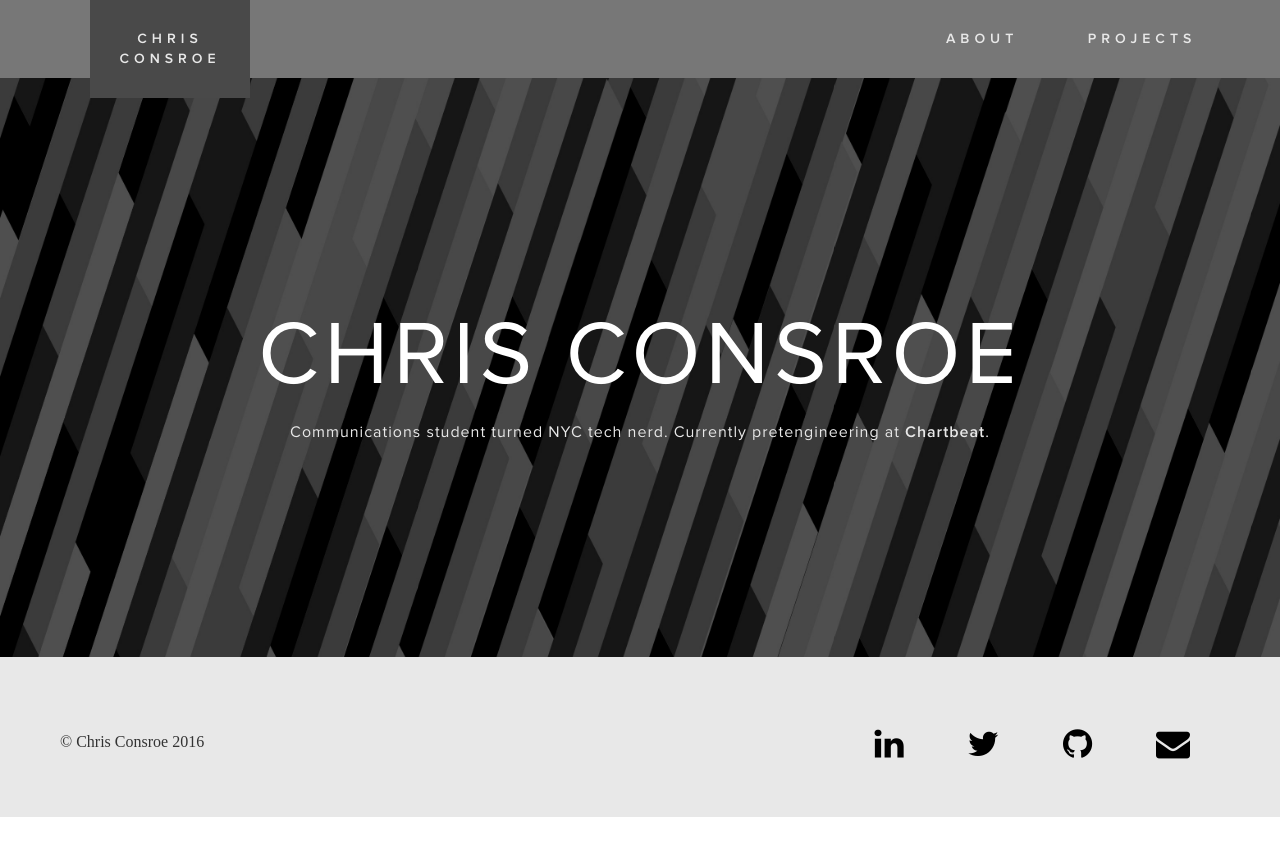
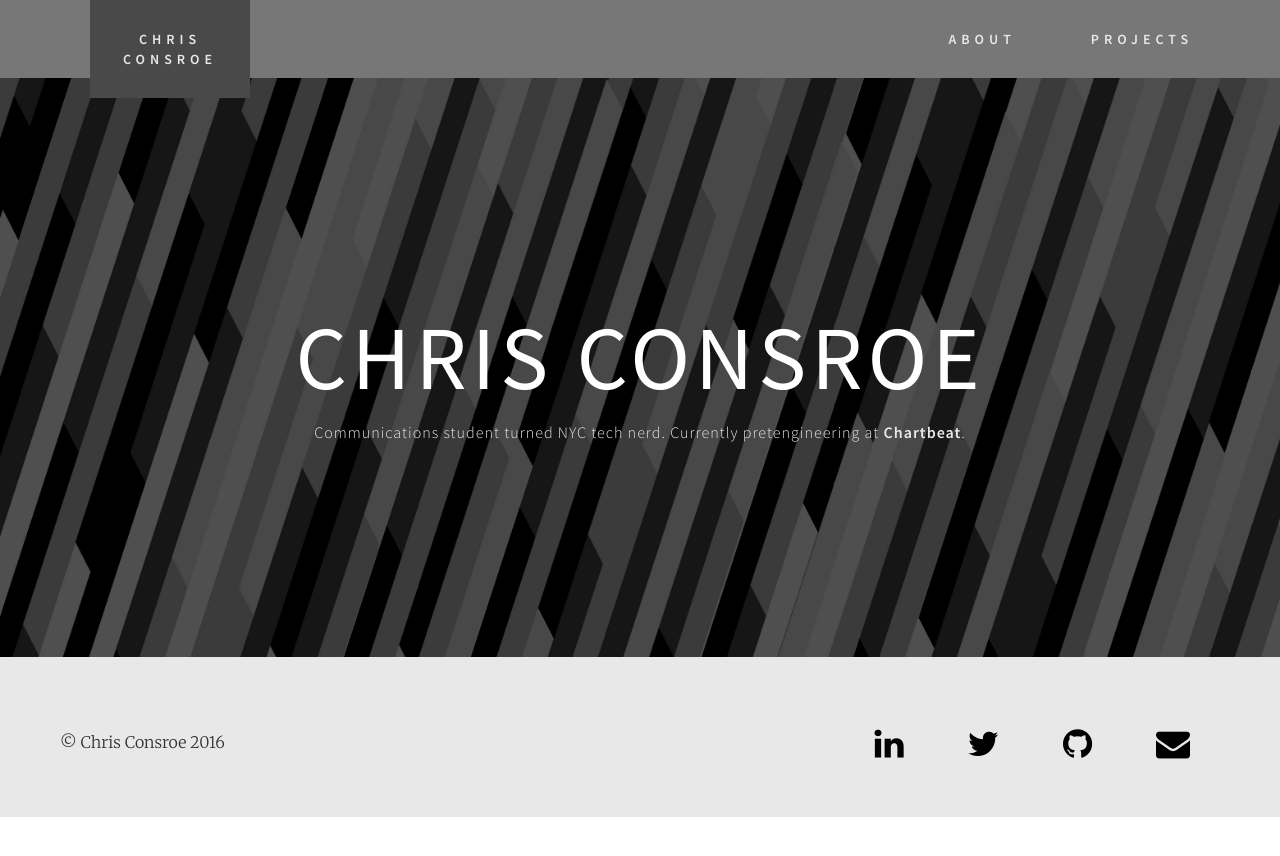
Before and after one commit to chrisconsroe/chrisconsroe.github.io, a Jekyll site: the page built from index.html, in a window 1280 px wide. Shown: the top 856 px of the page. Built offline with Jekyll 4.4.1, drawn with Linux system fonts in a browser that asks for light colours; nearby versions of some CDN libraries.

Commit message:
add fonts

```diff
--- a/assets/css/main.css
+++ b/assets/css/main.css
@@ -1,21 +1,4 @@
-@font-face {
-font-family: "proxima-nova";
-src:url("../fonts/Proxima Nova Reg.otf") format("opentype");
-font-style:normal;font-weight:400;
-}
-
-@font-face {
-font-family: "proxima-nova";
-src:url("../fonts/Proxima Nova Sbold.otf") format("opentype");
-font-style:normal;font-weight:600;
-}
-
-@font-face {
-font-family: "merriweather";
-src:url("../fonts/Merriweather-Light.otf") format("opentype");
-}
-
-@import url(https://fonts.googleapis.com/css?family=Source+Sans+Pro:300,400,600,700|Merriweather:300,400);
+@import url(https://fonts.googleapis.com/css?family=Merriweather:400,300|Source+Sans+Pro:400,300,600);
 
 /********************** Main Styles **********************/
 html, body {
@@ -25,17 +8,18 @@ html, body {
 
 li {
 	font-size: 14px;
-	font-family: proxima-nova;
+	font-family: 'Source Sans Pro', sans-serif;
 }
 
 p {
-	font-family: Merriweather-light;
+	font-family: 'Merriweather', serif;
+	font-weight: 300;
 	font-size: 16px;
     line-height: 30px;
 }
 
 h1, h2, h3, h4, h5 {
-	font-family: proxima-nova;
+	font-family: 'Source Sans Pro', sans-serif;
 }
 
 ol, ul {
@@ -156,7 +140,6 @@ footer {
 }
 
 .homepage-main h1 {
-	font-family: proxima-nova;
 	text-transform: uppercase;
 	letter-spacing: 5px;
 	font-size: 90px;
@@ -164,7 +147,7 @@ footer {
 
 .homepage-main p {
 	font-size: 16px;
-	font-family: proxima-nova;
+	font-family: 'Source Sans Pro', sans-serif;
 	color: #E8E8E8;
 	letter-spacing: 1px;
 	font-weight: 100;
--- a/assets/css/projects.css
+++ b/assets/css/projects.css
@@ -1,5 +1,4 @@
-@import url(https://fonts.googleapis.com/css?family=Source+Sans+Pro:300,400,600,700|Merriweather:300,400);
-
+@import url(https://fonts.googleapis.com/css?family=Merriweather:400,300|Source+Sans+Pro:400,300,600);
 a {
 	text-decoration: none;
 	font-weight: 900;
@@ -32,7 +31,7 @@ strong {
 }
 
 .project-button p {
-	font-family: proxima-nova;
+	font-family: 'Source Sans Pro', sans-serif;
 	font-size: 15px;
 	padding: 8px 0px;
 	text-transform: uppercase;
```
